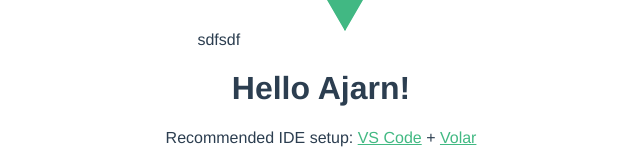
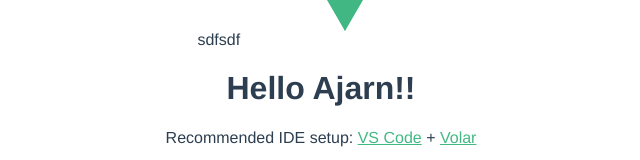
Before and after one commit to bronystylecrazy/example-arttify, a Vue app: page / in a window 1280 px wide. Shown: the part 215-375 px from the top of the page, without its empty margins (319-959 px from the left). Built offline with nearby package versions, Linux system fonts and the light colour scheme.

Commit message:
Update App.vue

```diff
--- a/src/App.vue
+++ b/src/App.vue
@@ -7,7 +7,7 @@ import HelloWorld from './components/HelloWorld.vue'
 <template>
 sdfsdf
   <img alt="Vue logo" src="./assets/logo.png" />
-  <HelloWorld msg="Hello Ajarn!" />
+  <HelloWorld msg="Hello Ajarn!!" />
 </template>
 
 <style>
```
